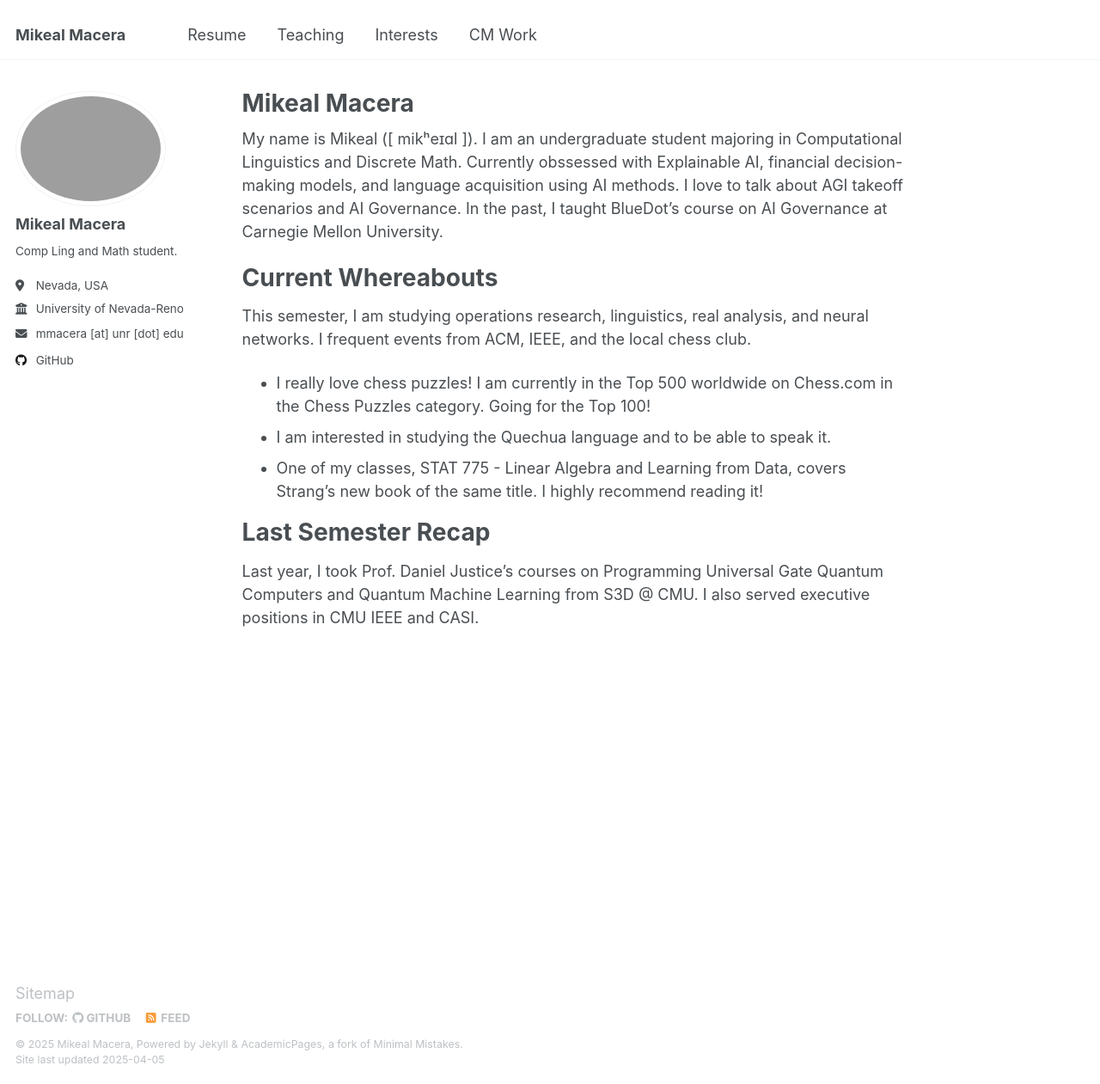
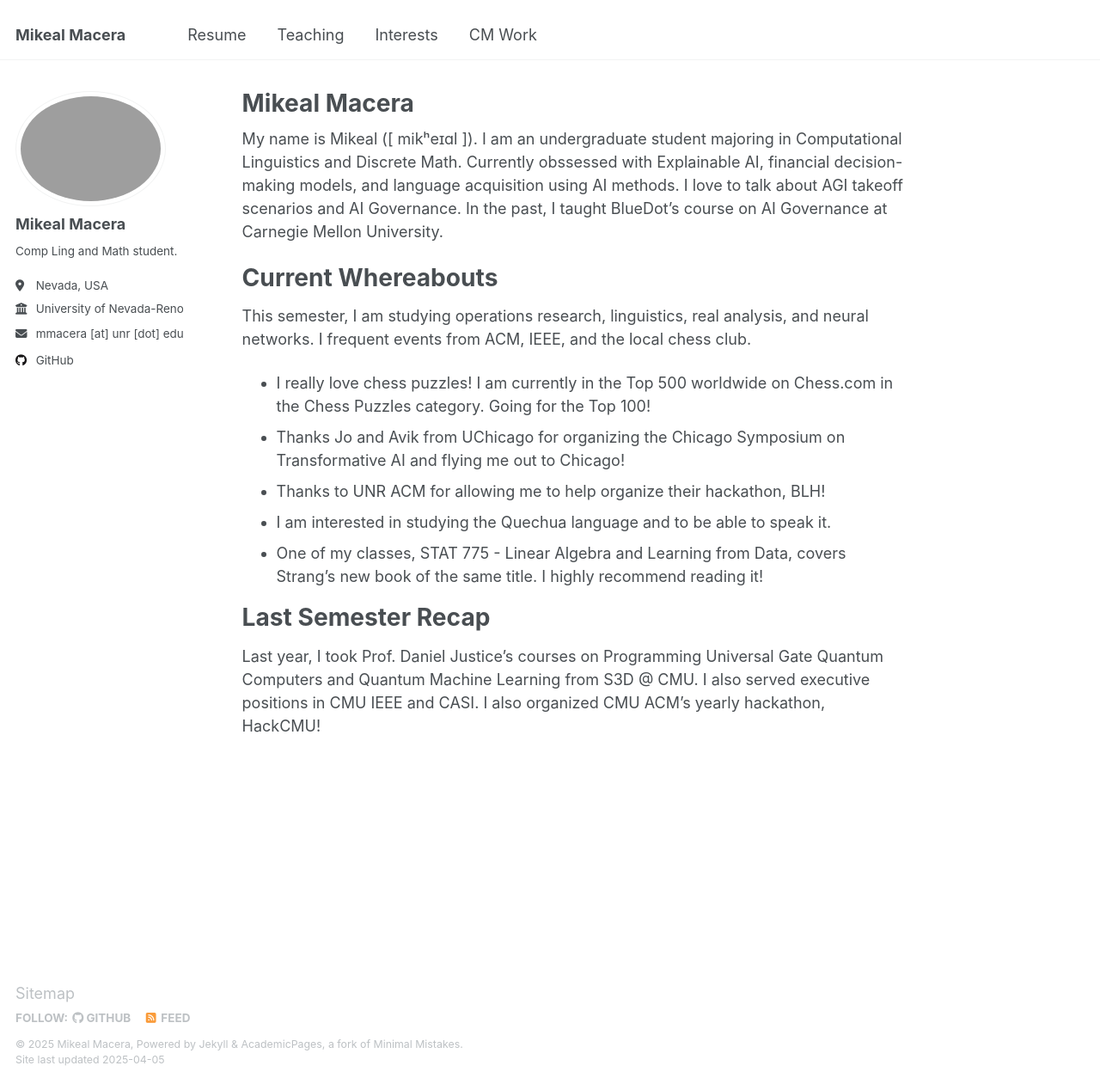
Before and after one commit to mikealmacera/mikealmacera.github.io, a Jekyll site: the page built from _pages/about.md, in a window 1280 px wide and 1261 px high. Shown: the whole window at 86% size. Built offline with Jekyll 4.4.1, drawn with Linux system fonts in a browser that asks for light colours.

Commit message:
Update about.md

```diff
--- a/_pages/about.md
+++ b/_pages/about.md
@@ -13,9 +13,11 @@ Current Whereabouts
 ======
 This semester, I am studying operations research, linguistics, real analysis, and neural networks. I frequent events from ACM, IEEE, and the local chess club.
 - I really love chess puzzles! I am currently in the Top 500 worldwide on Chess.com in the Chess Puzzles category. Going for the Top 100!
+- Thanks Jo and Avik from UChicago for organizing the Chicago Symposium on Transformative AI and flying me out to Chicago!
+- Thanks to UNR ACM for allowing me to help organize their hackathon, BLH!
 - I am interested in studying the Quechua language and to be able to speak it.
 - One of my classes, STAT 775 - Linear Algebra and Learning from Data, covers Strang's new book of the same title. I highly recommend reading it!
 
 Last Semester Recap
 =====
-Last year, I took Prof. Daniel Justice's courses on Programming Universal Gate Quantum Computers and Quantum Machine Learning from S3D @ CMU. I also served executive positions in CMU IEEE and CASI.
+Last year, I took Prof. Daniel Justice's courses on Programming Universal Gate Quantum Computers and Quantum Machine Learning from S3D @ CMU. I also served executive positions in CMU IEEE and CASI. I also organized CMU ACM's yearly hackathon, HackCMU!
```
